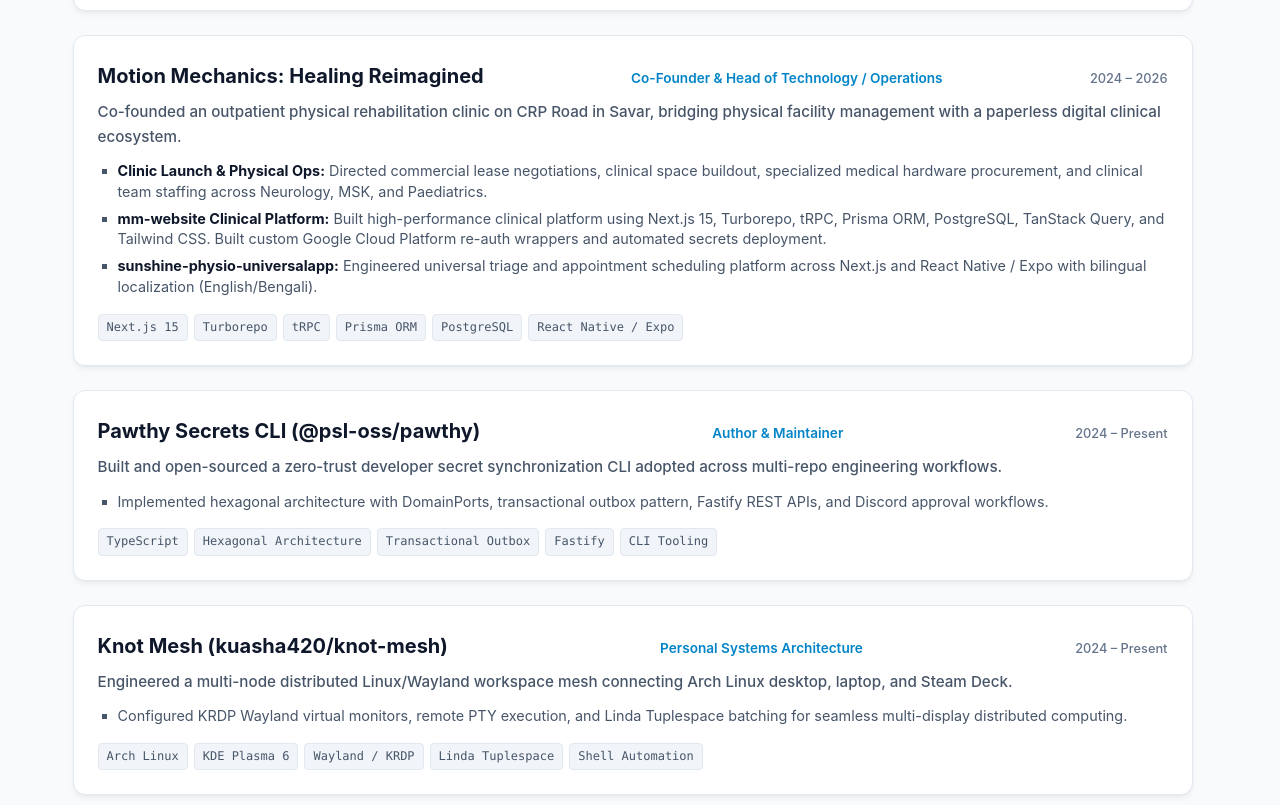
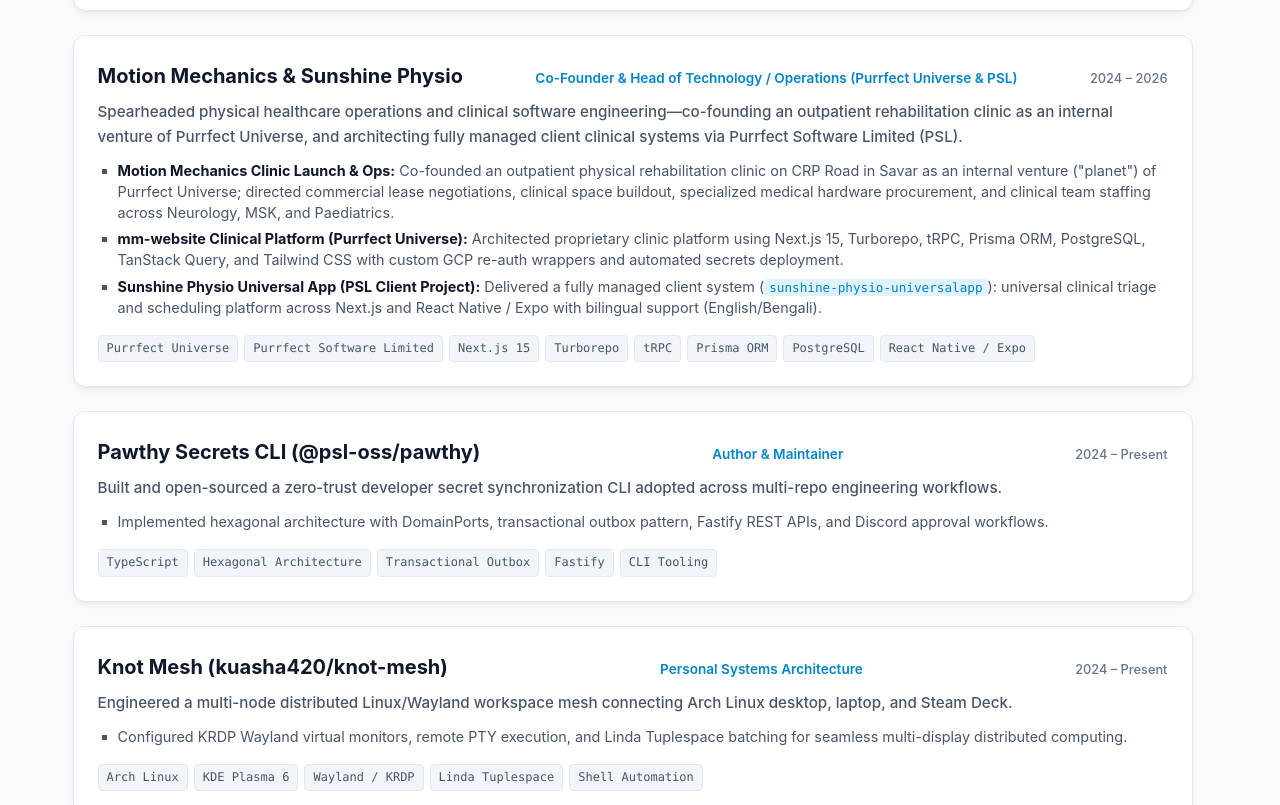
Before and after one commit to kuasha420/kuasha420.github.io, a plain HTML site: page index.html in a window 1280 px wide. Shown: the part 1610-2415 px from the top of the page. Drawn offline with Linux system fonts and the light colour scheme.

Commit message:
refactor: calibrate Motion Mechanics as Purrfect Universe planet and Sunshine as PSL client project

```diff
--- a/index.html
+++ b/index.html
@@ -194,28 +194,30 @@
             </div>
           </article>
 
-          <!-- MOTION MECHANICS -->
+          <!-- MOTION MECHANICS & SUNSHINE PHYSIO -->
           <article class="case-card">
             <div class="case-header">
-              <h3 class="case-title">Motion Mechanics: Healing Reimagined</h3>
-              <div class="case-role">Co-Founder & Head of Technology / Operations</div>
+              <h3 class="case-title">Motion Mechanics & Sunshine Physio</h3>
+              <div class="case-role">Co-Founder & Head of Technology / Operations (Purrfect Universe & PSL)</div>
               <div class="case-meta">2024 – 2026</div>
             </div>
             <p class="case-lead">
-              Co-founded an outpatient physical rehabilitation clinic on CRP Road in Savar, bridging physical facility management with a paperless digital clinical ecosystem.
+              Spearheaded physical healthcare operations and clinical software engineering—co-founding an outpatient rehabilitation clinic as an internal venture of Purrfect Universe, and architecting fully managed client clinical systems via Purrfect Software Limited (PSL).
             </p>
             <ul class="case-bullets">
               <li>
-                <strong>Clinic Launch & Physical Ops:</strong> Directed commercial lease negotiations, clinical space buildout, specialized medical hardware procurement, and clinical team staffing across Neurology, MSK, and Paediatrics.
+                <strong>Motion Mechanics Clinic Launch & Ops:</strong> Co-founded an outpatient physical rehabilitation clinic on CRP Road in Savar as an internal venture ("planet") of Purrfect Universe; directed commercial lease negotiations, clinical space buildout, specialized medical hardware procurement, and clinical team staffing across Neurology, MSK, and Paediatrics.
               </li>
               <li>
-                <strong>mm-website Clinical Platform:</strong> Built high-performance clinical platform using Next.js 15, Turborepo, tRPC, Prisma ORM, PostgreSQL, TanStack Query, and Tailwind CSS. Built custom Google Cloud Platform re-auth wrappers and automated secrets deployment.
+                <strong>mm-website Clinical Platform (Purrfect Universe):</strong> Architected proprietary clinic platform using Next.js 15, Turborepo, tRPC, Prisma ORM, PostgreSQL, TanStack Query, and Tailwind CSS with custom GCP re-auth wrappers and automated secrets deployment.
               </li>
               <li>
-                <strong>sunshine-physio-universalapp:</strong> Engineered universal triage and appointment scheduling platform across Next.js and React Native / Expo with bilingual localization (English/Bengali).
+                <strong>Sunshine Physio Universal App (PSL Client Project):</strong> Delivered a fully managed client system (<code>sunshine-physio-universalapp</code>): universal clinical triage and scheduling platform across Next.js and React Native / Expo with bilingual support (English/Bengali).
               </li>
             </ul>
             <div class="tags-row">
+              <span class="tag">Purrfect Universe</span>
+              <span class="tag">Purrfect Software Limited</span>
               <span class="tag">Next.js 15</span>
               <span class="tag">Turborepo</span>
               <span class="tag">tRPC</span>
@@ -338,7 +340,7 @@
               <span class="cv-badge">Founding / Startup</span>
               <h3 class="cv-title">Founding Engineer CV</h3>
               <p class="cv-desc">
-                Targeted for 0-to-1 startup leadership: physical outpatient clinic launch, paperless clinical platforms, real-time media systems, and high-agency cross-functional execution.
+                Targeted for 0-to-1 startup leadership: physical outpatient clinic launch, paperless clinical platforms, real-time media systems, and hands-on cross-functional execution.
               </p>
               <div class="cv-meta-specs">
                 A4 Vector • 2 Pages • Clean Format
```
Also changed, not shown: 4 other files.
